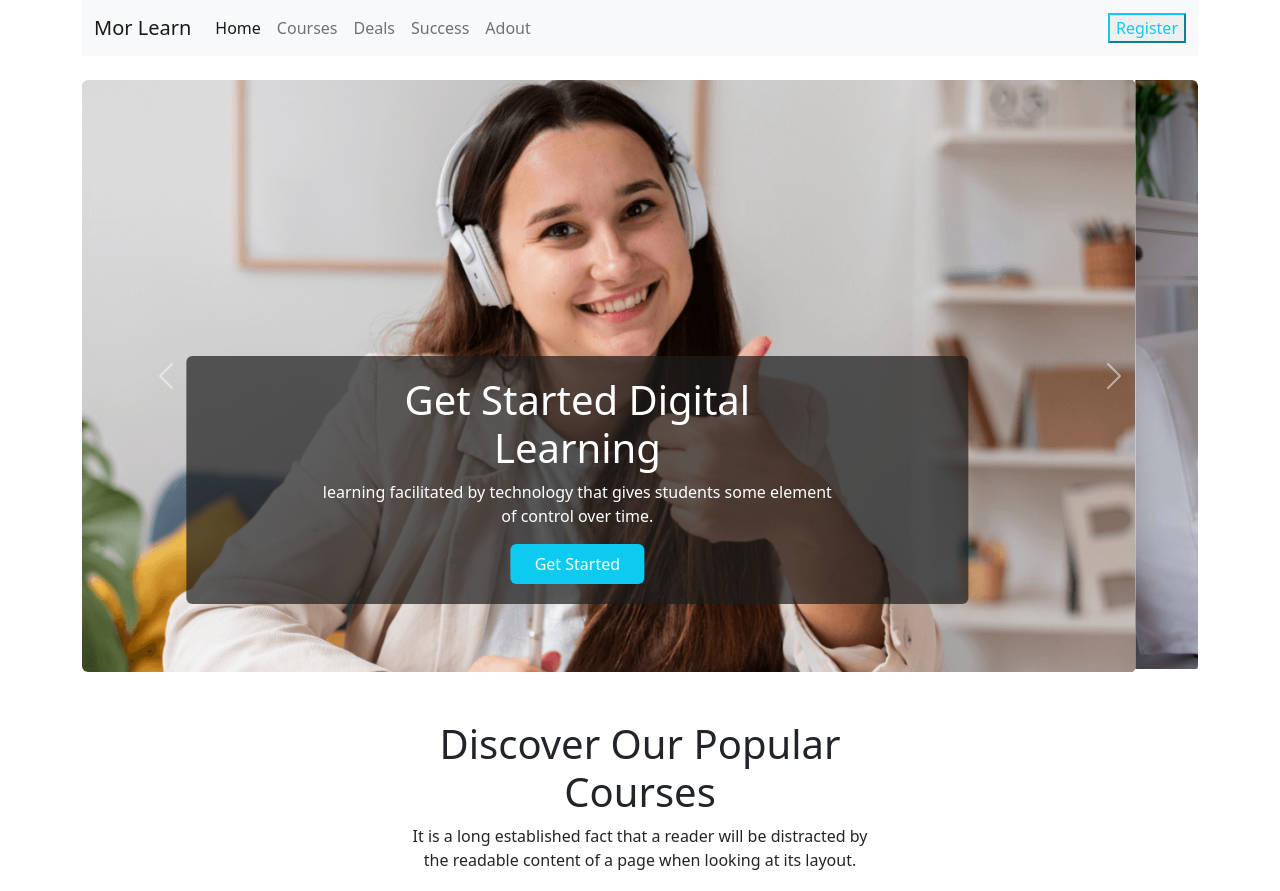
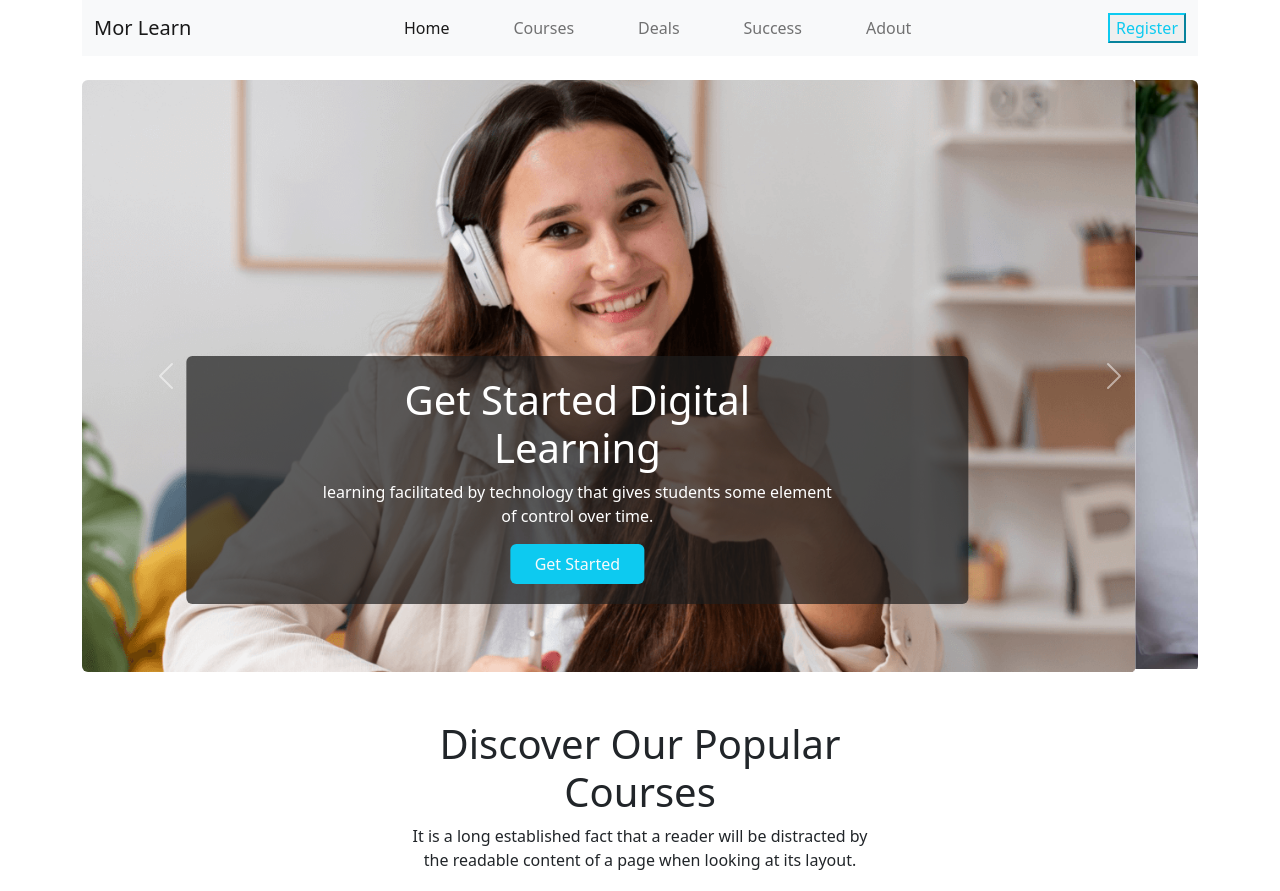
Before and after one commit to MD-RaihanHossen/Assignments-r03, a plain HTML site: page index.html in a window 1280 px wide. Shown: the top 891 px of the page. Drawn offline with nearby package versions, Linux system fonts and the light colour scheme.

Commit message:
data navbar repalce

```diff
--- a/index.html
+++ b/index.html
@@ -26,21 +26,21 @@
                     <span class="navbar-toggler-icon"></span>
                   </button>
                   <div class="collapse navbar-collapse" id="navbarSupportedContent">
-                    <ul class="navbar-nav me-auto mb-2 mb-lg-0">
-                      <li class="nav-item">
+                    <ul class="navbar-nav mx-auto mb-2 mb-lg-0">
+                      <li class="nav-item px-4">
                         <a class="nav-link active" aria-current="page" href="#">Home</a>
                       </li>
-                      <li class="nav-item">
+                      <li class="nav-item px-4">
                         <a class="nav-link" href="#">Courses</a>
                       </li>
 
-                      <li class="nav-item">
+                      <li class="nav-item px-4">
                         <a class="nav-link">Deals</a>
                       </li>
-                      <li class="nav-item">
+                      <li class="nav-item px-4">
                         <a class="nav-link">Success</a>
                       </li>
-                      <li class="nav-item">
+                      <li class="nav-item px-4">
                         <a class="nav-link">Adout</a>
                       </li>
                     </ul>
```
